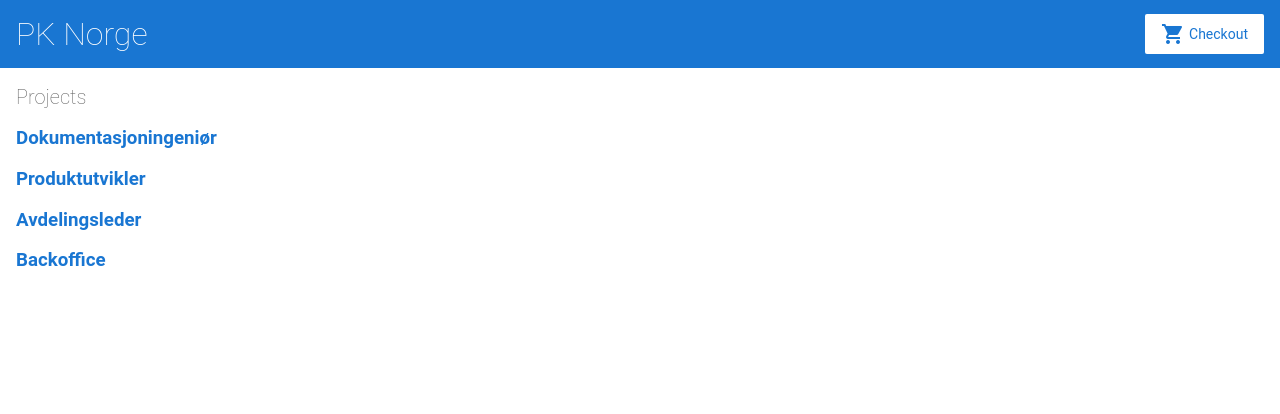
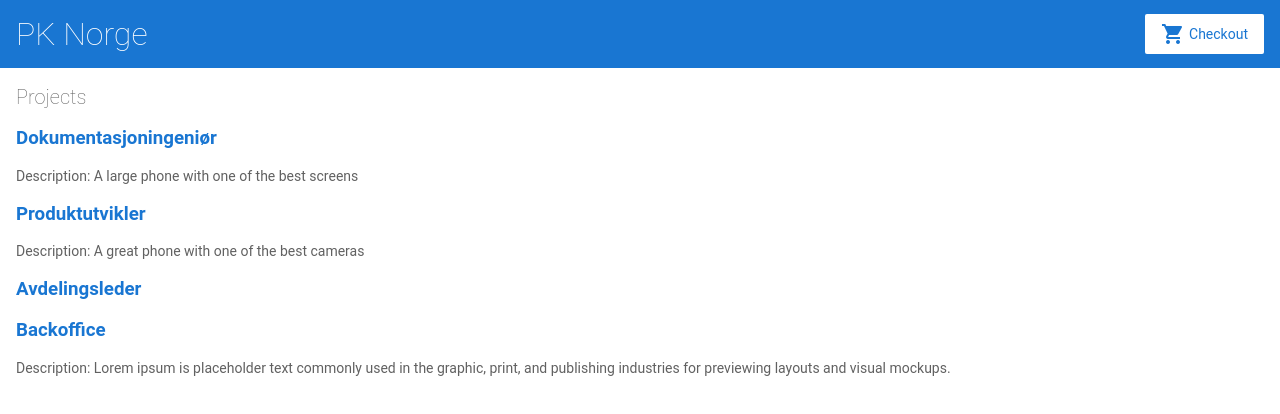
Before and after one commit to zfilm/angular-1rsqqr, an Angular app: page / in a window 1280 px wide. Shown: the top 414 px of the page. Built offline with nearby package versions, Linux system fonts and the light colour scheme.

Commit message:
2 files modified added description

```diff
--- a/src/app/project-list/project-list.component.html
+++ b/src/app/project-list/project-list.component.html
@@ -6,4 +6,8 @@
       {{ project.name }}
     </a>
   </h3>
+
+    <p *ngIf="project.description">
+    Description: {{ project.description }}
+  </p>
 </div>
--- a/src/app/projects.ts
+++ b/src/app/projects.ts
@@ -18,7 +18,7 @@ export const projects = [
     name: 'Avdelingsleder',
     company: 'Company 2',
     completed: 67,
-    description: 'Lorem ipsum is placeholder text commonly used in the graphic, print, and publishing industries for previewing layouts and visual mockups.'
+    description: ''
   },
   {
     id: "A102",
```
